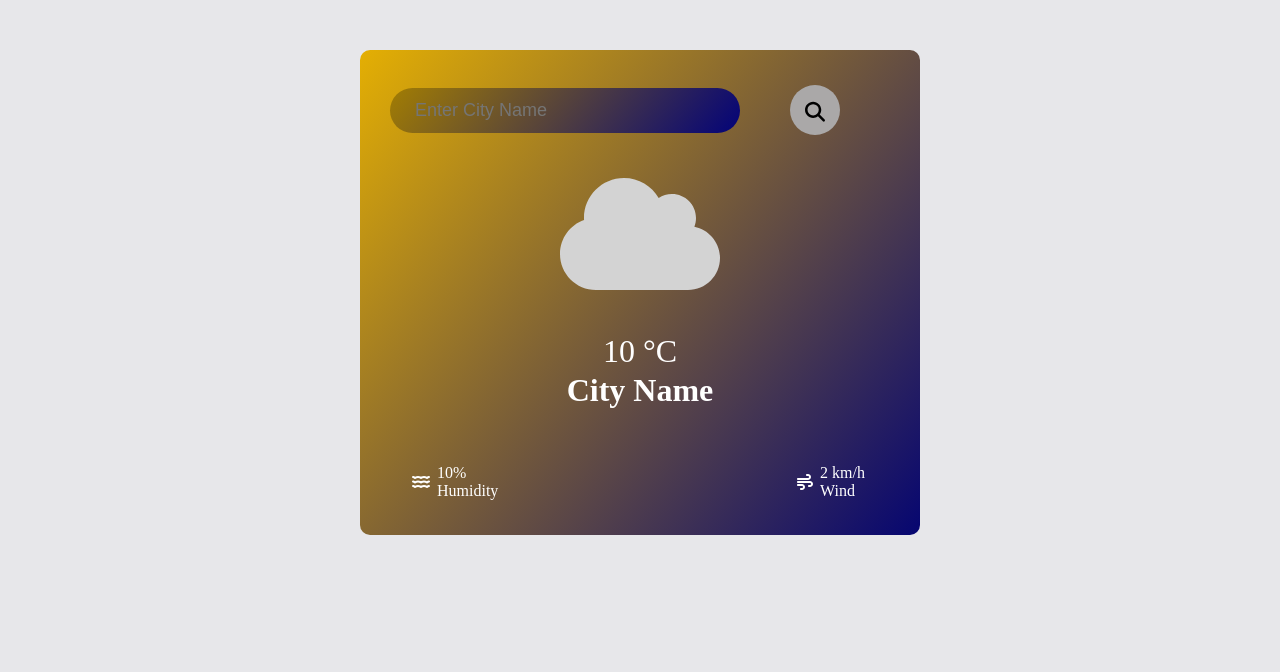
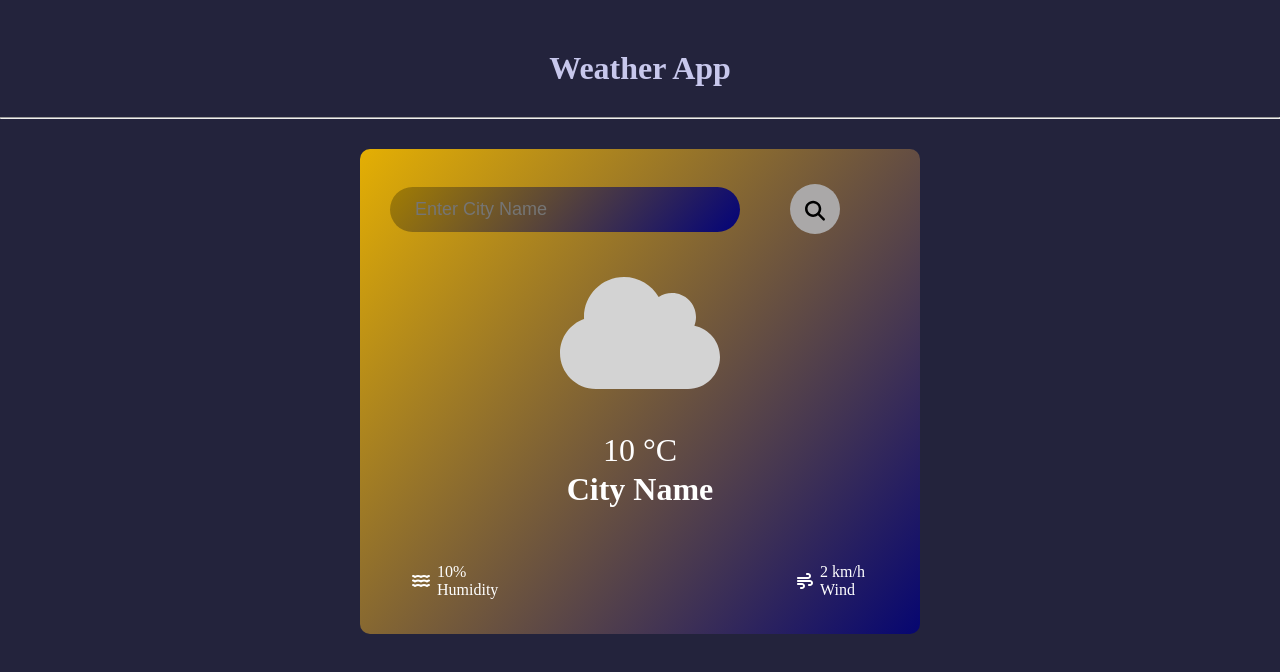
Before and after one commit to Yusufdavid411/Weather-App, a React (Vite) app: page / in a window 1280 px wide. Shown: the top 672 px of the page. Built offline with nearby package versions, Linux system fonts and the light colour scheme.

Commit message:
wednesday 3 jan 2024

```diff
--- a/src/components/Home.jsx
+++ b/src/components/Home.jsx
@@ -83,13 +83,27 @@ const Home = () => {
                 }
                 console.log(err)
             });
-        }else {
-            alert('empty search')
+        } else {
+            setError("Input City Name")
         }
     }
 
     return (
         <div className='container'>
+
+            <div className="header">
+                <h1>Weather App</h1>
+            </div>
+
+            <hr />
+
+            {/* <div className="note">
+                <p>This app allows it users to manually search for weather information in different locations(Cities)</p>
+                <p>Type in the name of the city in the input field and click enter </p>
+            </div>
+
+            <hr /> */}
+
             <div className="weather">
 
                 <div className="error">
--- a/src/style.css
+++ b/src/style.css
@@ -6,7 +6,29 @@
     width: 100%;
     height: 100vh;
     padding-top: 50px;
-    background: rgb(231, 231, 234);
+    background: rgb(35, 35, 60);
+}
+
+.header h1 {
+    text-align: center;
+    color: rgb(199, 199, 236);
+}
+
+.note {
+    font-size: 1.5rem;
+    text-align: center;
+    margin: 0px auto 15px;
+    color: rgb(199, 199, 236);
+    max-width: 350px;
+}
+
+.note p {
+    padding: 5px;
+}
+
+hr {
+    margin: 30px auto;
+    color: rgb(199, 199, 236);
 }
 
 .weather {
```
